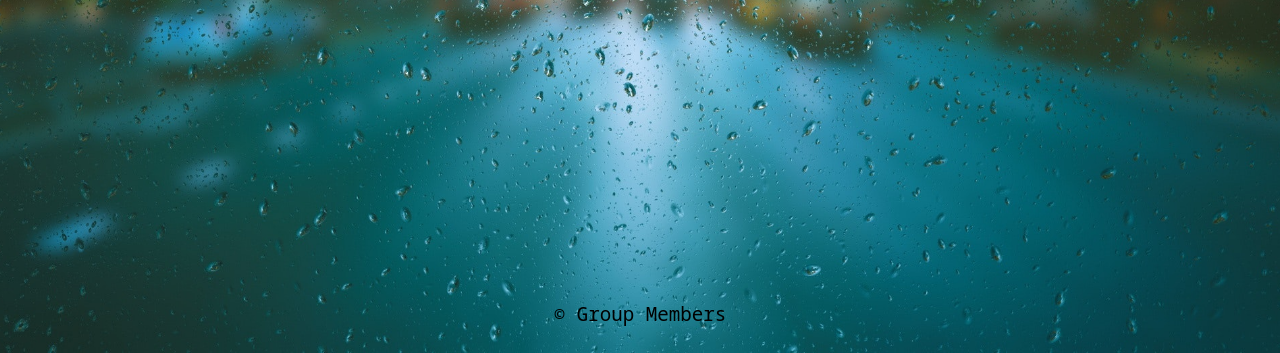
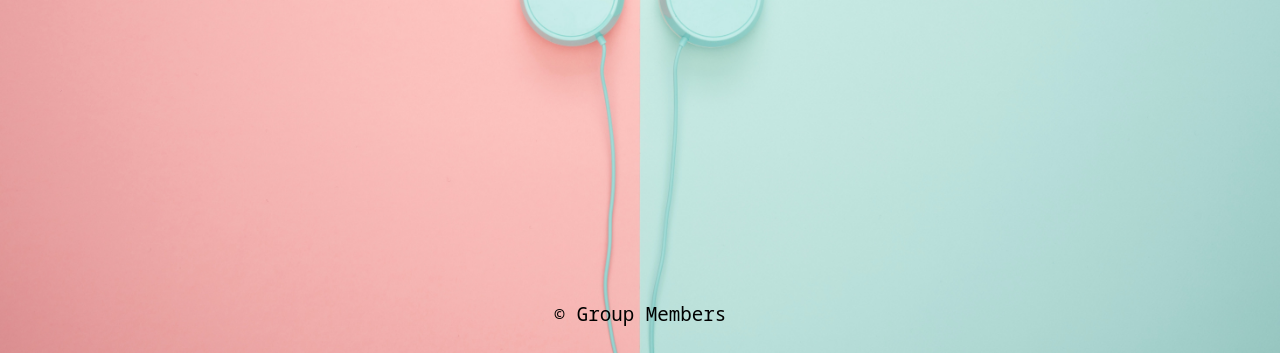
Before and after one commit to Sahil-Madhyan/Music-Recommendation-Tool, a plain HTML site: page index.html in a window 1280 px wide. Shown: the part 457-810 px from the top of the page. Drawn offline with Linux system fonts and the light colour scheme; a web font is replaced by a local one.

Commit message:
Updated Files

```diff
--- a/Styles/style.css
+++ b/Styles/style.css
@@ -7,7 +7,7 @@
 body {
   height: 100vh;
   width: 100%;
-  background-image: url('../Assests/pexels-pixabay-531880.jpg');
+  background-image: url("../Assests/pexels-moose-photos-1037992.jpg");
   background-size: cover;
   background-position: center;
 }
```
